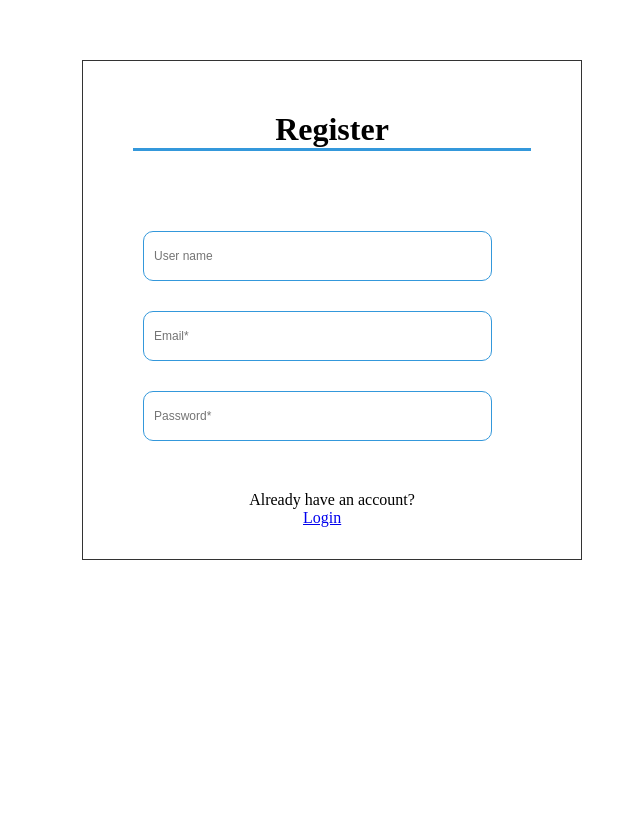
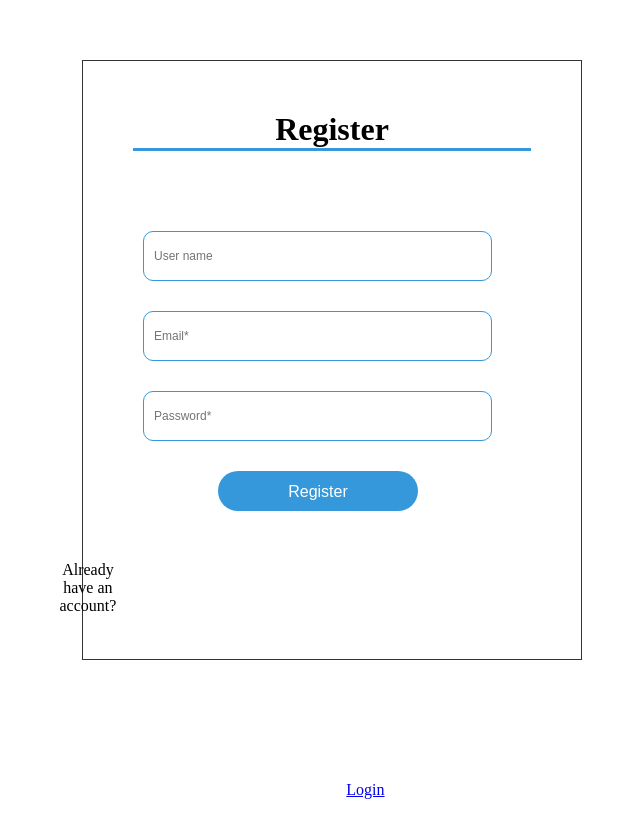
Before and after one commit to ThembelihleQueeneth/job_sprint, a React (Vite) app: page /register in a window 1280 px wide. Shown: the top 838 px of the page, without its empty margins (308-948 px from the left). Before the commit the page ends 800 px from the top, so only its background shows below. Built offline with nearby package versions, Linux system fonts and the light colour scheme.

Commit message:
Updated Changes

```diff
--- a/src/pages/Login.tsx
+++ b/src/pages/Login.tsx
@@ -7,9 +7,9 @@ export const Login = () => {
     <div className={styles['loginContainer']}>
         <h1 className={styles['login-heading']}>Log in</h1>
         <input className={styles['email-input']} type="text" placeholder='Emain*' required/>
-        <input className={styles['pass-input']} type="password" placeholder='Password*' required />
-        <p className={styles.account}>Don't have an account yet? </p><Link to='/register' className={styles['register-link']}>Register</Link>
-
+        <input className={styles['pass-input']} type="password" placeholder='Password*' required /> <br />
+        <button className={styles['loginBtn']}>Login</button>
+        <p className={styles.a}>Don't have an account yet? </p><Link to='/register' className={styles['register-link']}>Register</Link>
     </div>
   )
 }
--- a/src/pages/Register.tsx
+++ b/src/pages/Register.tsx
@@ -1,59 +1,77 @@
 import React, { useState } from 'react'
 import styles from '../styles/Register.module.css'
-import {Link, useNavigate} from "react-router-dom"
+import { Link, useNavigate } from "react-router-dom"
 
 export const Register = () => {
-
   const navigate = useNavigate();
   const [name, setName] = useState('');
   const [email, setEmail] = useState('');
   const [password, setPassword] = useState('');
 
-    const handleRegister = () => {
-      //Get existing usres from localStorage
-      const users = JSON.parse(localStorage.getItem('users') || '[]')
+  const handleRegister = (e: React.FormEvent) => {
+    e.preventDefault();
 
-      //Check if email already exists
-      if(users.some((user : any) => user.email === email)) {
-        alert("Email already registerd")
+
+    const users = JSON.parse(localStorage.getItem('users') || '[]');
+
+    // Check if email already exists
+    if (users.some((user: any) => user.email === email)) {
+      alert("Email already registered");
       return;
     }
 
-      //Add new user
-      users.push({name, email, password});
+    // Add new user
+    users.push({ name, email, password });
     localStorage.setItem('users', JSON.stringify(users));
-      alert('Registration successful!')
-      navigate('/login'); //redirect to login
-    }
 
+    alert('Registration successful!');
+    navigate('/login');
+  };
 
   return (
     <div className={styles['registerContainer']}>
       <h1 className={styles['register-heading']}>Register</h1>
-        <input type="text"
+
+
+      <form onSubmit={handleRegister}>
+        <input
+          type="text"
           className={styles.username}
-            placeholder='User name'
+          placeholder="User name"
           value={name}
           onChange={(e) => setName(e.target.value)}
           required
         />
+
         <input
           className={styles['email-input']}
           type="email"
-            placeholder='Email*'
+          placeholder="Email*"
           value={email}
           onChange={(e) => setEmail(e.target.value)}
           required
         />
+
         <input
           className={styles['pass-input']}
           type="password"
-              placeholder='Password*'
+          placeholder="Password*"
           value={password}
           onChange={(e) => setPassword(e.target.value)}
-              required />
-        <p className={styles.account}>Already have an account? </p><Link to='/login' className={styles['login-link']}>Login</Link>
+          required
+        />
 
+        <button type="submit" className={styles['registerBtn']}>
+          Register
+        </button>
+      </form>
+
+      <p className={styles.account}>
+        Already have an account?{' '}
+        <Link to="/login" className={styles['login-link']}>
+          Login
+        </Link>
+      </p>
     </div>
-  )
-}
+  );
+};
--- a/src/styles/Login.module.css
+++ b/src/styles/Login.module.css
@@ -34,3 +34,22 @@
 .account{
     margin-top: 50px;
 }
+.loginBtn {
+  background: #3498db;
+  color: white;
+  border: none;
+  padding: 12px 24px;
+  border-radius: 24px;
+  cursor: pointer;
+  font-size: 16px;
+  font-weight: 500;
+  transition: background 0.3s ease;
+  width: 200px;
+  height: 40px;
+  margin-left: 135px;
+  margin-top: 30px;
+}
+
+.loginBtn:hover {
+  background: #2980b9;
+}
--- a/src/styles/Register.module.css
+++ b/src/styles/Register.module.css
@@ -1,6 +1,6 @@
 .registerContainer{
     width: 500px;
-    height: 500px;
+    height: 600px;
     border: 1px solid #333;
     margin: auto;
     justify-content: center;
@@ -34,3 +34,22 @@
 .account{
     margin-top: 50px;
 }
+.registerBtn {
+  background: #3498db;
+  color: white;
+  border: none;
+  padding: 12px 24px;
+  border-radius: 24px;
+  cursor: pointer;
+  font-size: 16px;
+  font-weight: 500;
+  transition: background 0.3s ease;
+  width: 200px;
+  height: 40px;
+  margin-left: 135px;
+  margin-top: 30px;
+}
+
+.registerBtn:hover {
+  background: #2980b9;
+}
```
Also changed, not shown: src/components/Button/Button.tsx (+14 -6 lines), src/styles/Button.module.css (added). Lines whose indentation alone changed are shown as unchanged.
